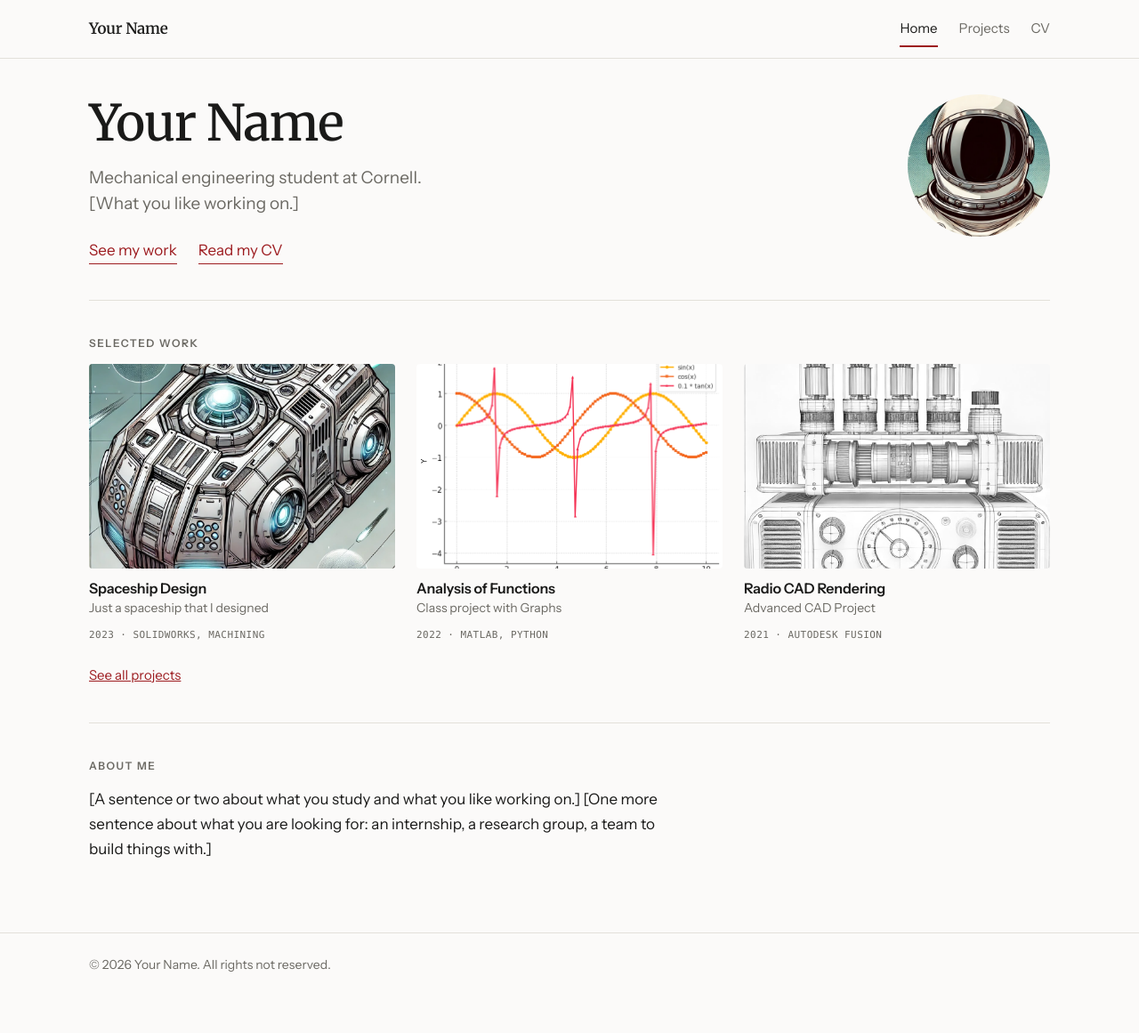
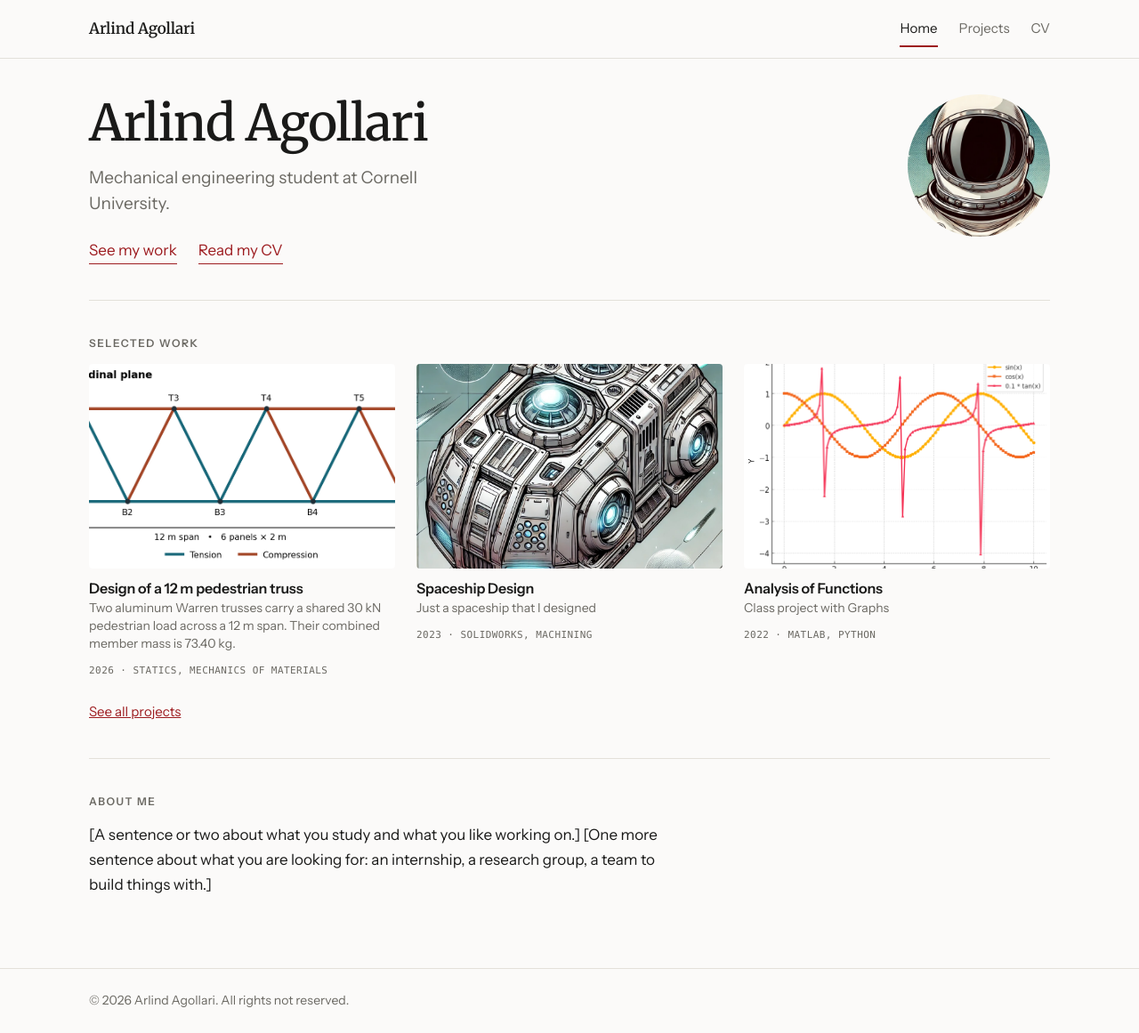
Before and after one commit to ArlindAgollari/Portfolio, a Jekyll site: the page built from index.md, in a window 1280 px wide and 1161 px high. Shown: the whole window at 89% size. Built offline with Jekyll 4.4.1, drawn with Linux system fonts in a browser that asks for light colours; part of the change alters nothing that is shown.

Commit message:
Publish pedestrian bridge project with final report and six calculation sheets

```diff
--- a/_config.yml
+++ b/_config.yml
@@ -7,11 +7,11 @@
 
 
 # Site Settings
-title                    : Your Name
-name                     : Your Name
+title                    : Arlind Agollari
+name                     : Arlind Agollari
 # One line about you. It appears under your name on the home page, and it is
 # what search engines and messaging apps show when someone shares your link.
-description              : "Mechanical engineering student at Cornell. [What you like working on.]"
+description              : "Mechanical engineering student at Cornell University."
 
 # Theme and Style
 theme: jekyll-theme-minimal
--- /dev/null
+++ b/_projects/2026-bridge-truss.md
@@ -0,0 +1,52 @@
+---
+layout: project
+title: Design of a 12 m pedestrian truss
+description: Two aluminum Warren trusses carry a shared 30 kN pedestrian load across a 12 m span. Their combined member mass is 73.40 kg.
+technologies: [Statics, Mechanics of materials]
+image: /assets/bridge-truss/elevation.png
+imagealt: Side elevation of the six-panel Warren truss, with the members in tension and compression shown in different colors.
+permalink: /projects/bridge-truss/
+featured: true
+---
+
+[Read the design summary (PDF)]({{ '/assets/bridge-truss/design-summary.pdf' | relative_url }}) · [Jump to drawings and hand calculations](#drawings-and-hand-calculations)
+
+## Choosing the geometry
+
+I compared two six-panel designs for a 12 m pedestrian bridge. Both are 2 m tall and use two side trusses spaced 2 m apart. The Warren uses a repeating pattern of triangles. The Pratt adds vertical members and has diagonals that slope toward the center. Both designs use the same chord sections and include the weight of their own members.
+
+| Design | Combined longitudinal member mass | Midspan deflection |
+|---|---:|---:|
+| Warren | 73.40 kg | 12.64 mm |
+| Pratt | 82.84 kg | 12.01 mm |
+
+I chose the Warren design because it saves 9.44 kg. Its additional 0.63 mm of midspan deflection keeps it within the 25 mm limit.
+
+## Sections and loading
+
+I used standard 6061-T6 aluminum round tubes and converted the stock dimensions to millimeters. Each side has 13 pin joints and 23 straight members. A pin at B0 and a roller at B6 support the triangulated layout.
+
+| Members in one side truss | Quantity | Length (m) | Outside diameter × wall (mm) |
+|---|---:|---:|---:|
+| Bottom chord | 6 | 2.000 | 25.400 × 3.175 |
+| Top chord | 5 | 2.000 | 63.500 × 1.651 |
+| Diagonals | 12 | 2.236 | 57.150 × 1.651 |
+
+Each side carries 15 kN of pedestrian load. Each interior bottom joint receives 2.50 kN and each end joint receives 1.25 kN. I assigned half of each member’s weight to each of its end joints. The combined loading produces an upward reaction of 7.680 kN at each of the four supports.
+
+## Strength and deflection
+
+The central bottom-chord members B2–B3 and B3–B4 carry 10.896 kN in tension. Dividing that force by the tube area of 221.685 mm² gives the largest axial stress, 49.15 MPa. The minimum yield strength of 240 MPa gives a **factor of safety against axial yielding of 4.88**, above the required 2.0.
+
+A downward unit load at B3 gives a **midspan deflection of 12.643 mm** under the actual pedestrian load and self-weight. This is the largest vertical joint displacement. The mass estimate covers both side trusses’ chords and diagonals. Deck, floor beams, connections and transverse bracing would add weight to a complete bridge.
+
+## Drawings and hand calculations
+
+| Sheet | PDF | Work shown |
+|---|---|---|
+| 1 | [Dimensioned drawing]({{ '/assets/bridge-truss/01-dimensioned-drawing.pdf' | relative_url }}) | Joint layout, span, height and bridge width |
+| 2 | [Free-body diagram and support reactions]({{ '/assets/bridge-truss/02-loads-and-reactions.pdf' | relative_url }}) | Pedestrian load, member self-weight and whole-truss equilibrium |
+| 3 | [Member forces by the method of joints]({{ '/assets/bridge-truss/03-member-forces.pdf' | relative_url }}) | Signed axial forces and joint equilibrium |
+| 4 | [Tube properties and axial stress]({{ '/assets/bridge-truss/04-tube-stresses.pdf' | relative_url }}) | Cross-sectional areas, tension, compression and yielding |
+| 5 | [Vertical deflection at midspan]({{ '/assets/bridge-truss/05-midspan-deflection.pdf' | relative_url }}) | Virtual member forces and the unit-load sum |
+| 6 | [Mass and final design comparison]({{ '/assets/bridge-truss/06-mass-and-comparison.pdf' | relative_url }}) | Member masses, weight check and design choice |
```
Also changed, not shown: assets/bridge-truss/elevation.png (added), 7 other files.
